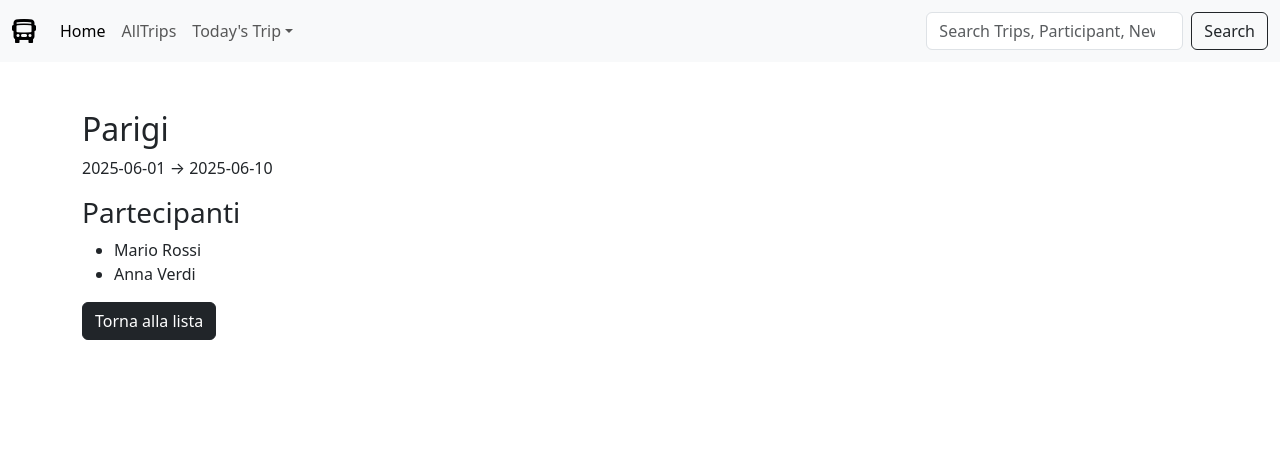
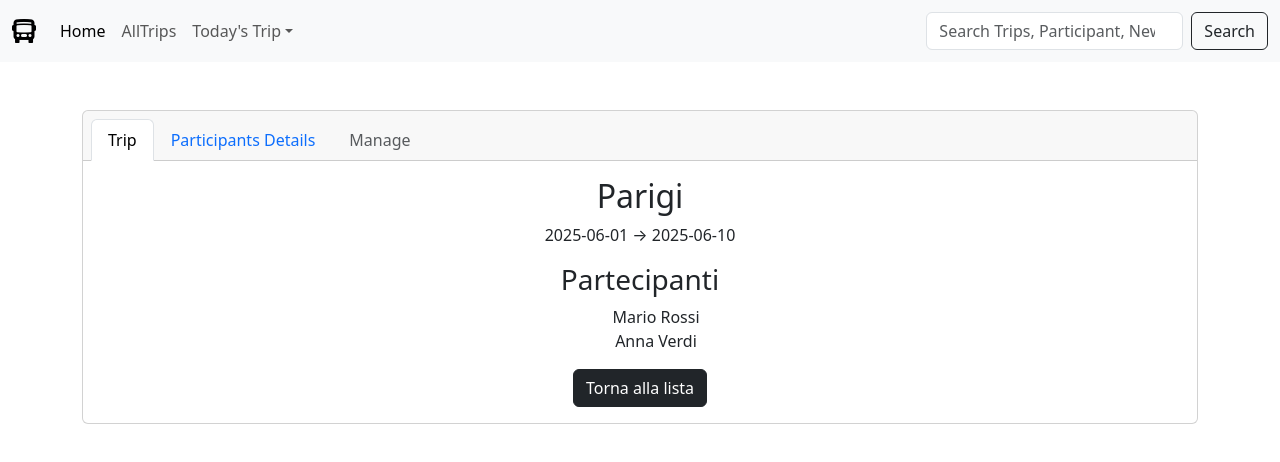
Before and after one commit to akthernahela/trip-and-contacts, a React (Vite) app: page /trip/1 in a window 1280 px wide. Shown: the top 462 px of the page. Built offline with nearby package versions, Linux system fonts and the light colour scheme.

Commit message:
I think the card is esier to connect with the participants page this way

```diff
--- a/src/components/TripDetail.jsx
+++ b/src/components/TripDetail.jsx
@@ -11,17 +11,33 @@ function TripDetail() {
 
     return (
         <>
+            <div class="card text-center">
+                <div class="card-header">
+                    <ul class="nav nav-tabs card-header-tabs">
+                        <li class="nav-item">
+                            <a class="nav-link active" aria-current="true" href="#">Trip</a>
+                        </li>
+                        <li class="nav-item">
+                            <a class="nav-link" href="#">Participants Details</a>
+                        </li>
+                        <li class="nav-item">
+                            <a class="nav-link disabled" aria-disabled="true">Manage</a>
+                        </li>
+                    </ul>
+                </div>
+                <div class="card-body">
                     <h2>{trip.destination}</h2>
                     <p>{trip.startDate} → {trip.endDate}</p>
                     <h3>Partecipanti</h3>
                     <ul>
                         {trip.participants.map(participant => (
-                    <li key={participant.id}>{participant.name}</li>
+                            <li className='list-unstyled' key={participant.id}>{participant.name}</li>
                         ))}
                     </ul>
 
                     <Link className="btn btn-dark mt-auto" to="/">Torna alla lista</Link>
-
+                </div>
+            </div>
         </>
     );
 }
```
Lines whose indentation alone changed are shown as unchanged.
